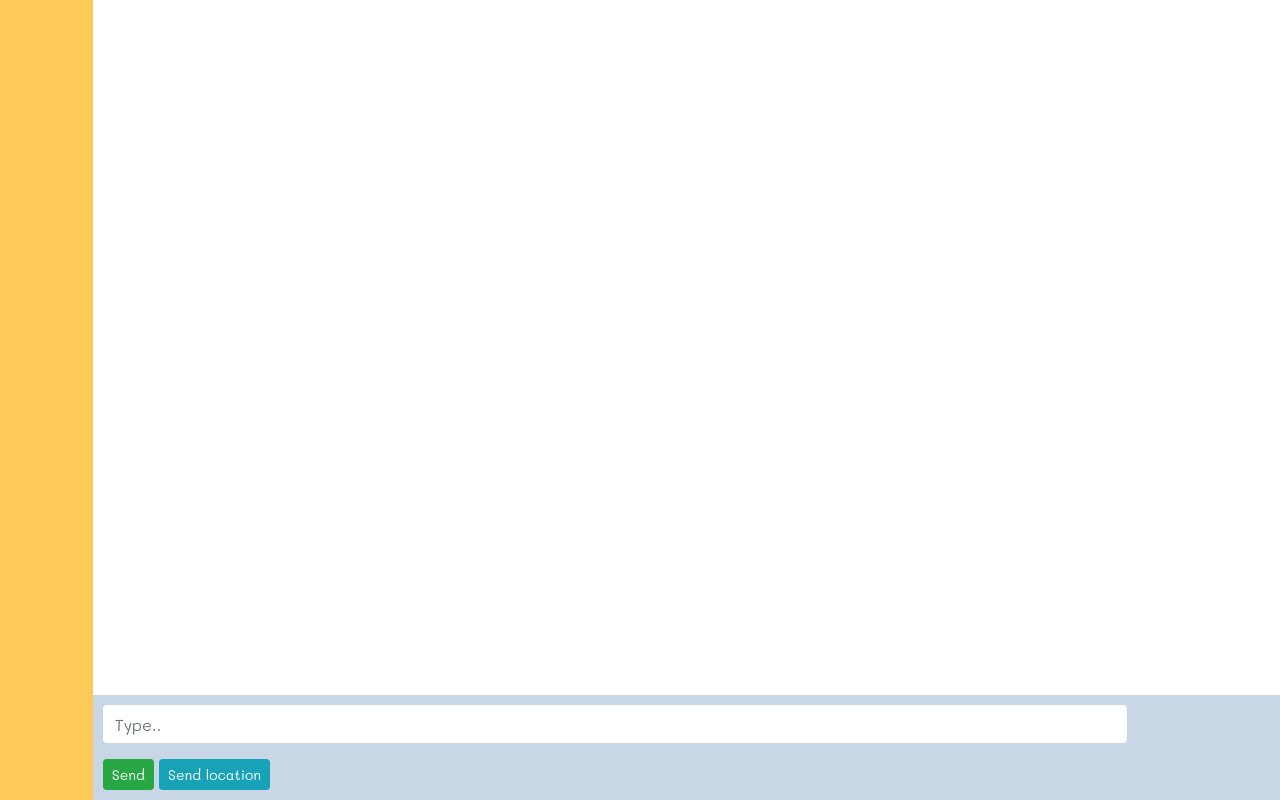
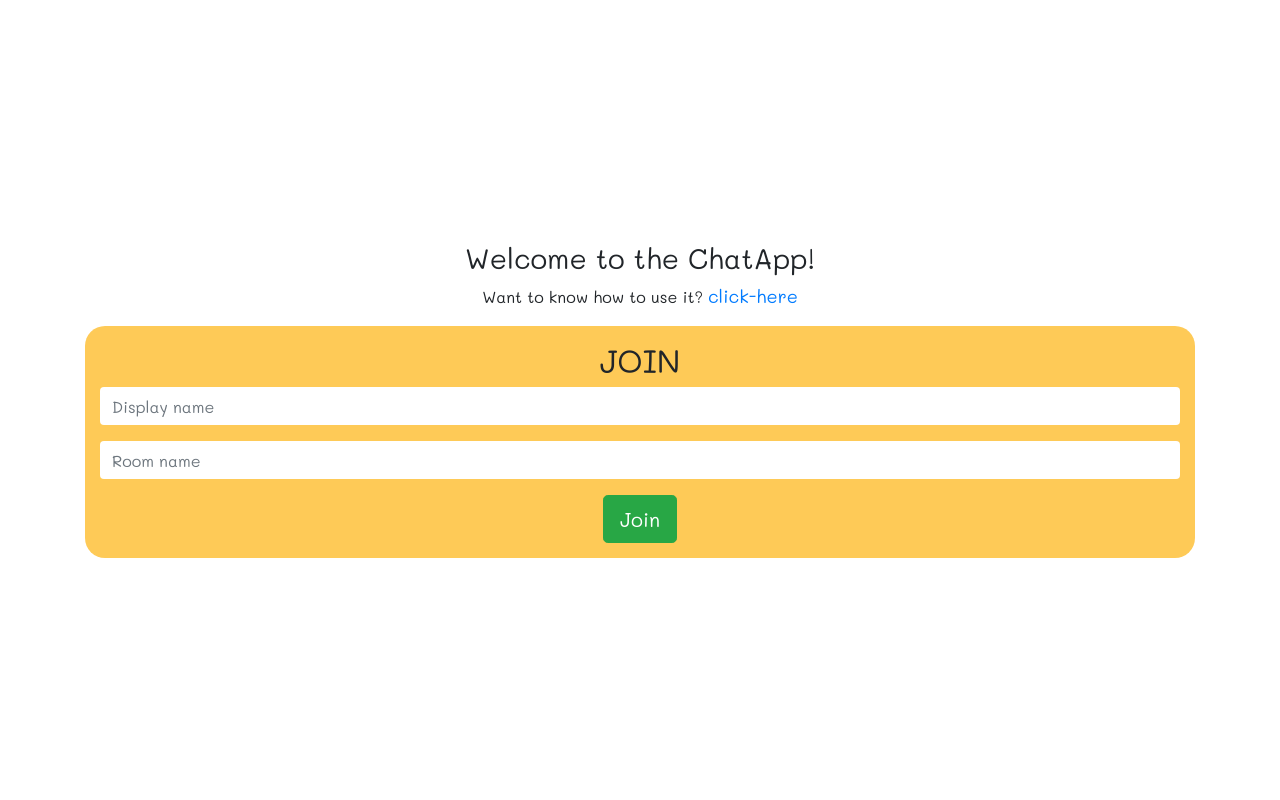
Before and after one commit to MohammedKhalid96/node-chat-app, a website: page public/index.html in a window 1280 px wide. Drawn offline with nearby package versions, Linux system fonts and the light colour scheme; no server answers.

Commit message:
Add join page

```diff
--- a/public/css/styles.css
+++ b/public/css/styles.css
@@ -1,6 +1,11 @@
 body {
     display: flex;
     font-family: 'Mali', cursive;
+}
+
+.centered-form a {
+    text-decoration: none;
+    font-size: 18px;
 }
 
 .chat__sidebar {
@@ -58,3 +63,18 @@ input {
     color: #999;
     margin: 5px 0px 0px 5px;
 }
+
+.centered-form {
+    display: flex;
+    align-items: center;
+    justify-content: center;
+    height: 100vh;
+    width: 100vw;
+    padding: 10px;
+}
+
+.centered-form .centered-form__form {
+    background-color: #feca57;
+    padding: 15px;
+    border-radius: 20px;
+}
--- a/public/index.html
+++ b/public/index.html
@@ -7,56 +7,32 @@
     <link href="https://fonts.googleapis.com/css?family=Mali" rel="stylesheet">
     <link rel="stylesheet" href="/css/libs/bootstrap.min.css">
     <link rel="stylesheet" href="/css/styles.css">
-    <title>Home</title>
+    <title>Join | ChatApp</title>
 </head>
-<body>
+<body class="centered-form">
+    <div class="container">
+            <h3 class="text-center">Welcome to the ChatApp!</h3>
+            <p class="text-center">Want to know how to use it? <a href="#click-here">click-here</a></p>
+            <div class="centered-form__form">
+            <form action="/chat.html">
 
-    <div class="chat__sidebar">
-
-    </div>
-
-    <div class="chat__main">
-        <div id="messages" class="chat__messages"></div>
-
-        <div class="chat__footer">
-            <form id="message-form">
-                <div class="input-group input-group-md mb-3">
-                    <input class="form-control" autofocus autocomplete="off" name="message" type="text" placeholder="Type..">
+                <div>
+                    <h2 class="text-center">JOIN</h2>
+                </div>
+                <div class="input-group input-group-md mb-3 form-field">
+                    <input class="form-control" name="name" autofocus autocomplete="off" type="text" placeholder="Display name">
+                </div>
+                <div class="input-group input-group-md mb-3 form-field">
+                    <input class="form-control" name="room" autocomplete="off" type="text" placeholder="Room name">
                 </div>
 
-                <button class="btn btn-success btn-sm">Send</button>
-                <button id="send-location" class="btn btn-info btn-sm">Send location</button>
+                <div class="text-center">
+                    <button class="btn btn-success btn-lg">Join</button>
+                </div>
+
             </form>
         </div>
     </div>
-
-    <script id="message-template" type="text/template">
-        <li class="message">
-            <div class="message__title">
-                <h5>{{from}}</h5>
-                <span>{{createdAt}}</span>
-            </div>
-            <div class="message__body">
-                <p>
-                    {{text}}
-                </p>
-            </div>
-        </li>
-    </script>
-
-    <script id="location-message-template" type="text/template">
-        <li class="message">
-            <div class="message__title">
-                <h5>{{from}}</h5>
-                <span>{{createdAt}}</span>
-            </div>
-            <div class="message__body">
-                <p>
-                    <a href="{{url}}" target="_blank">Current location</a>
-                </p>
-            </div>
-        </li>
-    </script>
 
     <script src="/socket.io/socket.io.js"></script>
     <script src="/js/libs/jquery-3.3.1.min.js"></script>
@@ -64,6 +40,6 @@
     <script src="./js/libs/bootstrap.min.js"></script>
     <script src="/js/libs/moment.js"></script>
     <SCript src="/js/libs/mustache.js"></SCript>
-    <script src="/js/index.js"></script>
+    <script src="/js/chat.js"></script>
 </body>
 </html>
--- a/server/server.js
+++ b/server/server.js
@@ -32,7 +32,7 @@ io.on('connection', (socket) => {
     });
 
     socket.on('createLocationMessage', (coords) => {
-        socket.broadcast.emit('newLocationMessage', generateLocationMessage('Admin', coords.latitude, coords.longitude));
+        io.emit('newLocationMessage', generateLocationMessage('Admin', coords.latitude, coords.longitude));
     });
 
     socket.on('disconnect', () => {
```
Also changed, not shown: public/chat.html (added, +69 -0 lines), public/js/chat.js (renamed from public/js/index.js).
